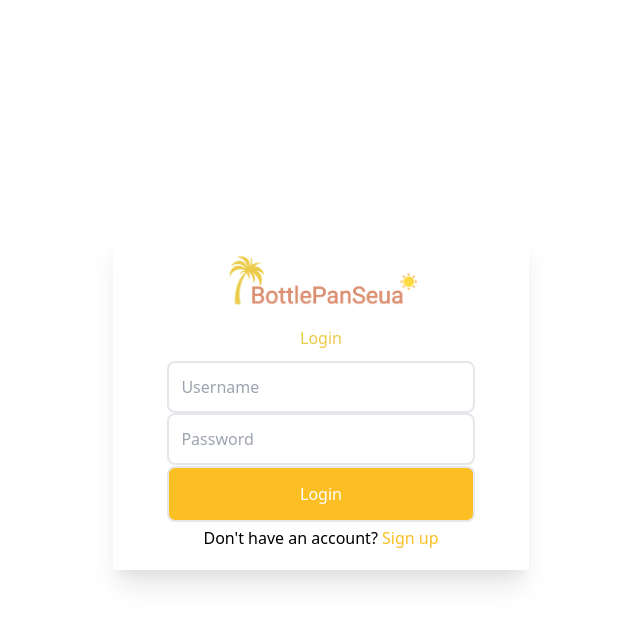
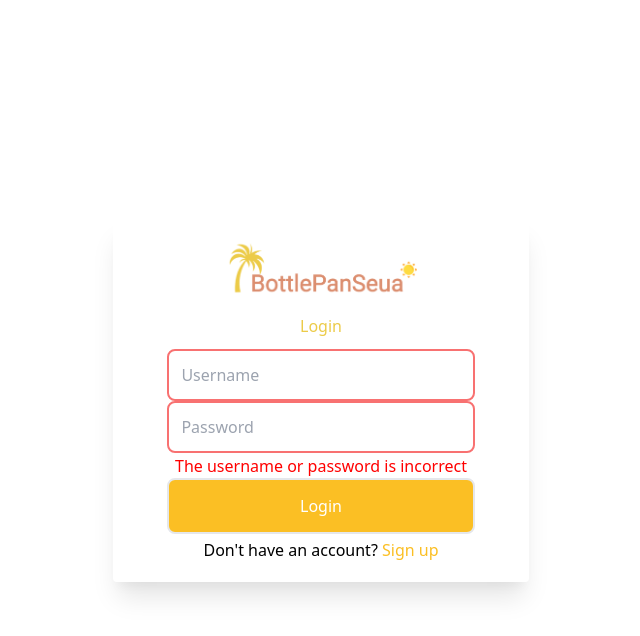
Before and after one commit to macsakarn/WebCoconut, a Nuxt app in the folder cocotree/: page /signin in a window 1280 px wide. Both pictures are taken after a click on the button "Login". Shown: the top 636 px of the page, without its empty margins (319-959 px from the left). Built offline with nearby package versions, Linux system fonts and the light colour scheme; no server answers.

Commit message:
Update: Sign In

```diff
--- a/cocotree/pages/signin/index.vue
+++ b/cocotree/pages/signin/index.vue
@@ -17,6 +17,7 @@
             <input
               class="w-4/5 border-2 p-3 rounded-lg outline-none"
               v-model="name"
+              :class="{ 'border-red-400': this.error != null }"
               type="text"
               placeholder="Username"
             />
@@ -28,7 +29,15 @@
               class="w-4/5 border-2 p-3 rounded-lg outline-none"
               type="password"
               placeholder="Password"
+              :class="{ 'border-red-400': this.error != null }"
             />
+          </div>
+          <div class="field place-content-center">
+              <template v-if="this.error != null">
+              <p class="red" v-if="this.error != null">
+                The username or password is incorrect
+              </p>
+            </template>
           </div>
 
           <div class="field place-content-center">
@@ -64,6 +73,7 @@ export default {
     return {
       name: '',
       password: '',
+      error:null,
     }
   },
   methods: {
@@ -80,6 +90,8 @@ export default {
         if (this.$auth.loggedIn) {
           this.$axios.setToken(this.$auth.strategy.token.get())
           this.$router.replace({ name: 'home' })
+        }else{
+          this.error = "error"
         }
       } catch (error) {
         console.log(error)
```
